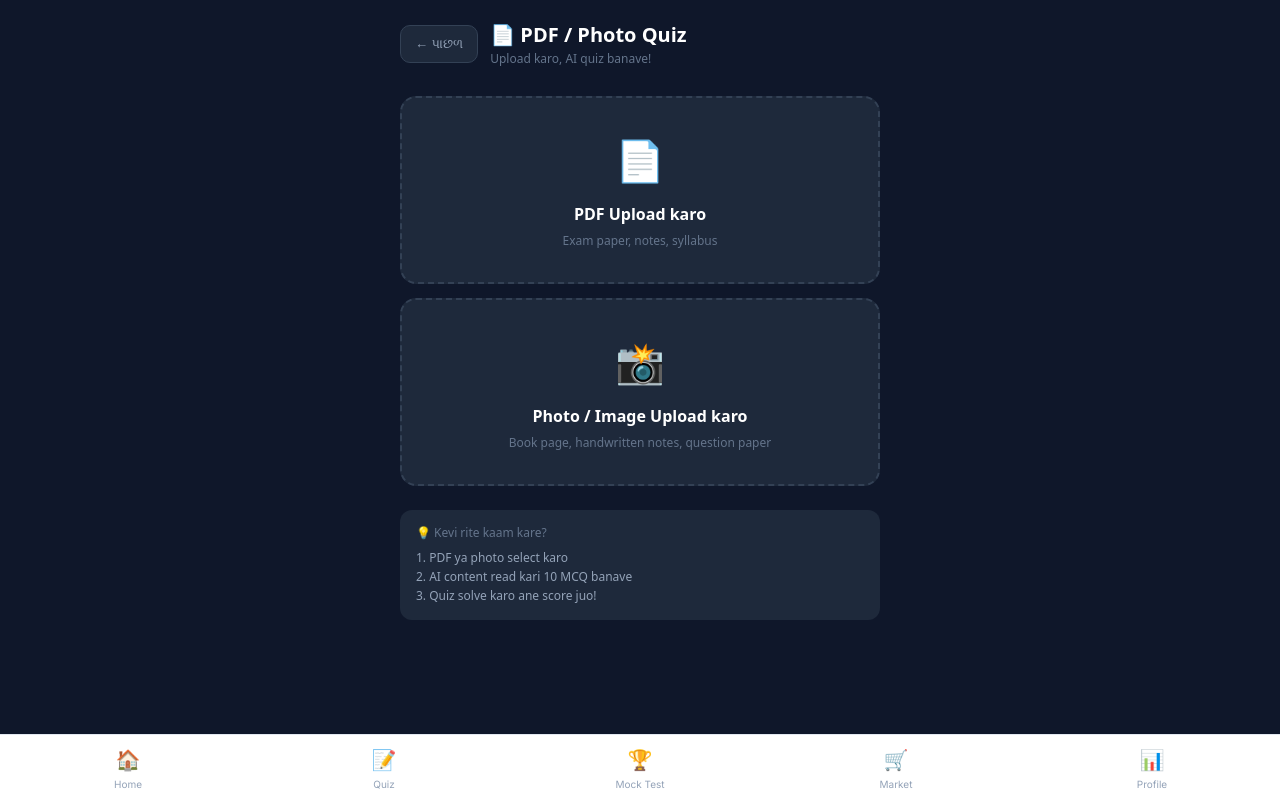
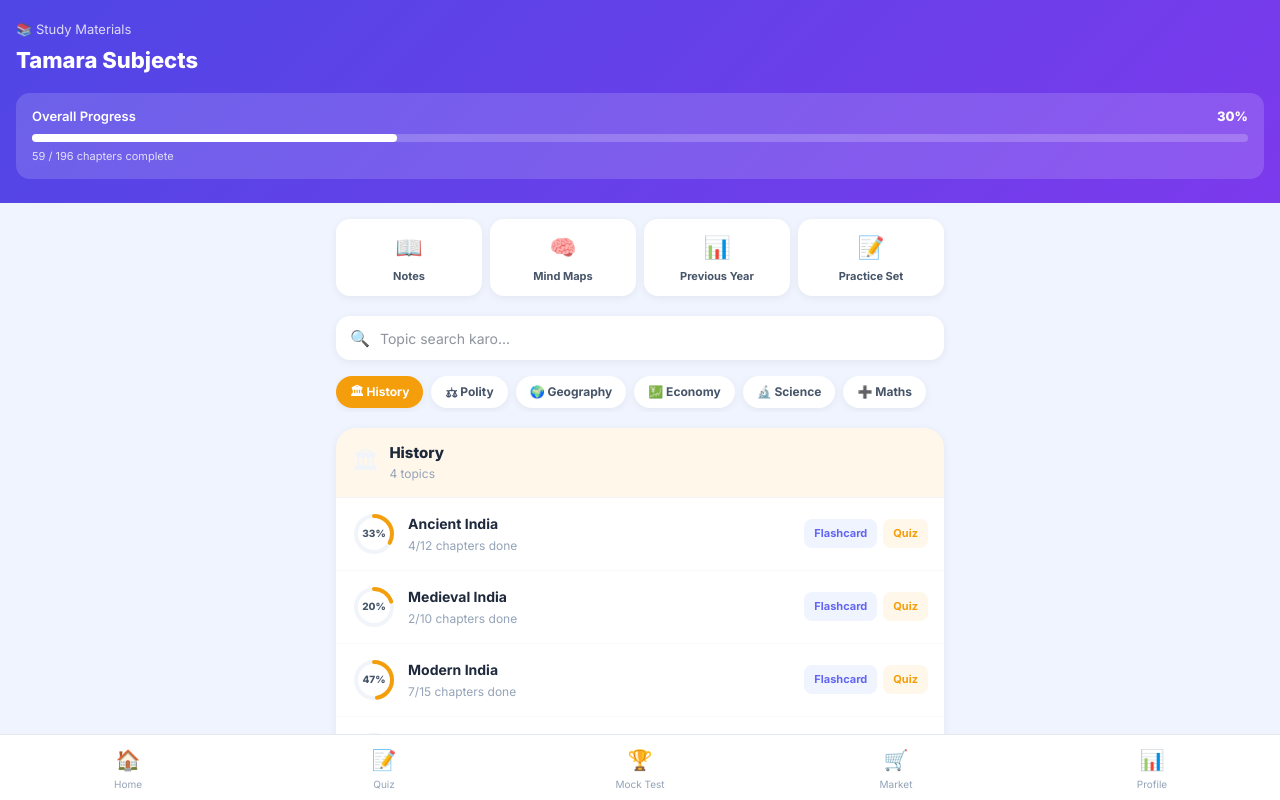
Before and after one commit to govappbuilder-hue/-exambuddy, a Next.js app: page /study-materials in a window 1280 px wide. Shown: the top 800 px of the page. Built offline with nearby package versions, Linux system fonts and the light colour scheme.

Commit message:
feat: add study-materials page

```diff
--- a/src/app/study-materials/page.jsx
+++ b/src/app/study-materials/page.jsx
@@ -1,178 +1,268 @@
 'use client';
-import { useState, useRef } from 'react';
+import { useState } from 'react';
 import { useRouter } from 'next/navigation';
+
+const subjects = [
+  {
+    id: 'history',
+    name: 'History',
+    icon: '\u{1F3DB}',
+    color: '#f59e0b',
+    topics: [
+      { id: 1, title: 'Ancient India', chapters: 12, completed: 4 },
+      { id: 2, title: 'Medieval India', chapters: 10, completed: 2 },
+      { id: 3, title: 'Modern India', chapters: 15, completed: 7 },
+      { id: 4, title: 'World History', chapters: 8, completed: 0 },
+    ],
+  },
+  {
+    id: 'polity',
+    name: 'Polity',
+    icon: '\u{2696}',
+    color: '#6366f1',
+    topics: [
+      { id: 5, title: 'Constitution', chapters: 14, completed: 5 },
+      { id: 6, title: 'Parliament', chapters: 8, completed: 3 },
+      { id: 7, title: 'Judiciary', chapters: 6, completed: 6 },
+      { id: 8, title: 'Local Governance', chapters: 5, completed: 0 },
+    ],
+  },
+  {
+    id: 'geography',
+    name: 'Geography',
+    icon: '\u{1F30D}',
+    color: '#10b981',
+    topics: [
+      { id: 9, title: 'Physical Geography', chapters: 10, completed: 2 },
+      { id: 10, title: 'Indian Geography', chapters: 12, completed: 4 },
+      { id: 11, title: 'World Geography', chapters: 8, completed: 1 },
+      { id: 12, title: 'Environment', chapters: 7, completed: 0 },
+    ],
+  },
+  {
+    id: 'economy',
+    name: 'Economy',
+    icon: '\u{1F4B9}',
+    color: '#ec4899',
+    topics: [
+      { id: 13, title: 'Basics of Economy', chapters: 8, completed: 3 },
+      { id: 14, title: 'Indian Economy', chapters: 11, completed: 1 },
+      { id: 15, title: 'Budget & Finance', chapters: 6, completed: 0 },
+    ],
+  },
+  {
+    id: 'science',
+    name: 'Science',
+    icon: '\u{1F52C}',
+    color: '#14b8a6',
+    topics: [
+      { id: 16, title: 'Physics', chapters: 10, completed: 4 },
+      { id: 17, title: 'Chemistry', chapters: 9, completed: 2 },
+      { id: 18, title: 'Biology', chapters: 11, completed: 5 },
+    ],
+  },
+  {
+    id: 'maths',
+    name: 'Maths',
+    icon: '\u{2795}',
+    color: '#8b5cf6',
+    topics: [
+      { id: 19, title: 'Number System', chapters: 6, completed: 6 },
+      { id: 20, title: 'Algebra', chapters: 8, completed: 3 },
+      { id: 21, title: 'Geometry', chapters: 7, completed: 1 },
+      { id: 22, title: 'Data Interpretation', chapters: 5, completed: 0 },
+    ],
+  },
+];
+
+const materialTypes = [
+  { icon: '\u{1F4D6}', label: 'Notes', color: '#6366f1' },
+  { icon: '\u{1F9E0}', label: 'Mind Maps', color: '#8b5cf6' },
+  { icon: '\u{1F4CA}', label: 'Previous Year', color: '#f59e0b' },
+  { icon: '\u{1F4DD}', label: 'Practice Set', color: '#10b981' },
+];
 
 export default function StudyMaterialsPage() {
   const router = useRouter();
-  const [mode, setMode] = useState('select');
-  const [questions, setQuestions] = useState([]);
-  const [current, setCurrent] = useState(0);
-  const [selected, setSelected] = useState(null);
-  const [score, setScore] = useState(0);
-  const [answers, setAnswers] = useState([]);
-  const [uploading, setUploading] = useState(false);
-  const [error, setError] = useState('');
-  const [fileName, setFileName] = useState('');
-  const fileRef = useRef();
-  const cameraRef = useRef();
+  const [activeSubject, setActiveSubject] = useState('history');
+  const [search, setSearch] = useState('');
 
-  const handleFile = async (file) => {
-    if (!file) return;
-    setFileName(file.name);
-    setError('');
-    setUploading(true);
-    setMode('uploading');
-    try {
-      const formData = new FormData();
-      formData.append('file', file);
-      const res = await fetch('/api/generate-quiz', { method: 'POST', body: formData });
-      const data = await res.json();
-      if (data.questions && data.questions.length > 0) {
-        setQuestions(data.questions);
-        setCurrent(0); setSelected(null); setScore(0); setAnswers([]);
-        setMode('quiz');
-      } else {
-        setError('Quiz generate na thayo. Bijo file try karo.');
-        setMode('select');
-      }
-    } catch (e) {
-      setError('Error: ' + e.message);
-      setMode('select');
-    } finally {
-      setUploading(false);
-    }
-  };
+  const currentSubject = subjects.find(s => s.id === activeSubject);
+  const filteredTopics = currentSubject?.topics.filter(t =>
+    t.title.toLowerCase().includes(search.toLowerCase())
+  ) || [];
 
-  const handleAnswer = (opt) => {
-    if (selected !== null) return;
-    setSelected(opt);
-    const q = questions[current];
-    const isCorrect = opt === q.correct_option;
-    if (isCorrect) setScore(s => s + 1);
-    setAnswers(a => [...a, { question: q.question, selected: opt, correct: q.correct_option, isCorrect }]);
-  };
+  const totalChapters = subjects.reduce((a, s) => a + s.topics.reduce((b, t) => b + t.chapters, 0), 0);
+  const completedChapters = subjects.reduce((a, s) => a + s.topics.reduce((b, t) => b + t.completed, 0), 0);
+  const overallPct = Math.round((completedChapters / totalChapters) * 100);
 
-  const handleNext = () => {
-    if (current + 1 < questions.length) { setCurrent(c => c + 1); setSelected(null); }
-    else setMode('result');
-  };
+  return (
+    <div style={{ minHeight: '100vh', background: '#f0f4ff', fontFamily: 'Inter, system-ui', paddingBottom: '90px' }}>
 
-  const reset = () => {
-    setMode('select'); setQuestions([]); setCurrent(0); setSelected(null);
-    setScore(0); setAnswers([]); setError(''); setFileName('');
-  };
+      {/* Header */}
+      <div style={{ background: 'linear-gradient(135deg, #4f46e5 0%, #7c3aed 100%)', padding: '20px 16px 24px', color: 'white' }}>
+        <div style={{ fontSize: '13px', opacity: 0.8, marginBottom: '4px' }}>{'\u{1F4DA}'} Study Materials</div>
+        <div style={{ fontSize: '22px', fontWeight: '800', marginBottom: '16px' }}>Tamara Subjects</div>
 
-  const pct = questions.length > 0 ? Math.round((score / questions.length) * 100) : 0;
+        {/* Overall Progress */}
+        <div style={{ background: 'rgba(255,255,255,0.15)', borderRadius: '14px', padding: '14px 16px' }}>
+          <div style={{ display: 'flex', justifyContent: 'space-between', alignItems: 'center', marginBottom: '8px' }}>
+            <span style={{ fontSize: '13px', fontWeight: '600' }}>Overall Progress</span>
+            <span style={{ fontSize: '13px', fontWeight: '800' }}>{overallPct}%</span>
+          </div>
+          <div style={{ background: 'rgba(255,255,255,0.2)', borderRadius: '6px', height: '8px' }}>
+            <div style={{ width: overallPct + '%', background: 'white', height: '100%', borderRadius: '6px', transition: 'width 0.4s' }} />
+          </div>
+          <div style={{ fontSize: '11px', opacity: 0.8, marginTop: '6px' }}>{completedChapters} / {totalChapters} chapters complete</div>
+        </div>
+      </div>
 
-  if (mode === 'select') return (
-    <div style={{ minHeight: '100vh', background: '#0f172a', fontFamily: 'system-ui', color: 'white', padding: '20px', paddingBottom: '90px' }}>
-      <div style={{ maxWidth: '480px', margin: '0 auto' }}>
-        <div style={{ display: 'flex', alignItems: 'center', gap: '12px', marginBottom: '28px' }}>
-          <button onClick={() => router.back()} style={{ background: '#1e293b', border: '1px solid #334155', borderRadius: '10px', padding: '8px 14px', color: '#94a3b8', cursor: 'pointer', fontSize: '13px' }}>← પાછળ</button>
-          <div>
-            <h1 style={{ fontSize: '20px', fontWeight: '700', margin: 0 }}>📄 PDF / Photo Quiz</h1>
-            <p style={{ fontSize: '12px', color: '#64748b', margin: 0 }}>Upload karo, AI quiz banave!</p>
+      <div style={{ padding: '16px', maxWidth: '640px', margin: '0 auto' }}>
+
+        {/* Material Type Quick Access */}
+        <div style={{ display: 'grid', gridTemplateColumns: 'repeat(4, 1fr)', gap: '8px', marginBottom: '20px' }}>
+          {materialTypes.map((m, i) => (
+            <button key={i} style={{ background: 'white', border: 'none', borderRadius: '14px', padding: '12px 6px', textAlign: 'center', cursor: 'pointer', boxShadow: '0 2px 8px rgba(0,0,0,0.06)' }}>
+              <div style={{ fontSize: '22px', marginBottom: '4px' }}>{m.icon}</div>
+              <div style={{ fontSize: '11px', fontWeight: '700', color: '#475569' }}>{m.label}</div>
+            </button>
+          ))}
+        </div>
+
+        {/* Search */}
+        <div style={{ background: 'white', borderRadius: '14px', padding: '10px 14px', display: 'flex', alignItems: 'center', gap: '10px', marginBottom: '16px', boxShadow: '0 2px 8px rgba(0,0,0,0.06)' }}>
+          <span style={{ fontSize: '16px' }}>{'\u{1F50D}'}</span>
+          <input
+            value={search}
+            onChange={e => setSearch(e.target.value)}
+            placeholder="Topic search karo..."
+            style={{ border: 'none', outline: 'none', flex: 1, fontSize: '14px', color: '#1e293b', background: 'transparent' }}
+          />
+        </div>
+
+        {/* Subject Tabs */}
+        <div style={{ display: 'flex', gap: '8px', overflowX: 'auto', paddingBottom: '4px', marginBottom: '16px', scrollbarWidth: 'none' }}>
+          {subjects.map(s => (
+            <button
+              key={s.id}
+              onClick={() => setActiveSubject(s.id)}
+              style={{
+                background: activeSubject === s.id ? s.color : 'white',
+                color: activeSubject === s.id ? 'white' : '#475569',
+                border: 'none',
+                borderRadius: '20px',
+                padding: '7px 14px',
+                fontSize: '12px',
+                fontWeight: '700',
+                cursor: 'pointer',
+                whiteSpace: 'nowrap',
+                boxShadow: '0 2px 8px rgba(0,0,0,0.06)',
+                transition: 'all 0.2s',
+              }}
+            >
+              {s.icon} {s.name}
+            </button>
+          ))}
+        </div>
+
+        {/* Topics List */}
+        <div style={{ background: 'white', borderRadius: '20px', overflow: 'hidden', boxShadow: '0 2px 8px rgba(0,0,0,0.06)', marginBottom: '16px' }}>
+          {/* Subject Header */}
+          <div style={{ background: currentSubject?.color + '15', padding: '14px 16px', borderBottom: '1px solid #f1f5f9', display: 'flex', alignItems: 'center', gap: '10px' }}>
+            <span style={{ fontSize: '24px' }}>{currentSubject?.icon}</span>
+            <div>
+              <div style={{ fontSize: '15px', fontWeight: '800', color: '#1e293b' }}>{currentSubject?.name}</div>
+              <div style={{ fontSize: '12px', color: '#94a3b8' }}>{currentSubject?.topics.length} topics</div>
+            </div>
           </div>
+
+          {/* Topic Rows */}
+          {filteredTopics.map((topic, i) => {
+            const pct = Math.round((topic.completed / topic.chapters) * 100);
+            return (
+              <div
+                key={topic.id}
+                onClick={() => router.push(`/study-materials/${currentSubject?.id}/${topic.id}`)}
+                style={{
+                  padding: '14px 16px',
+                  borderBottom: i < filteredTopics.length - 1 ? '1px solid #f8fafc' : 'none',
+                  cursor: 'pointer',
+                  display: 'flex',
+                  alignItems: 'center',
+                  gap: '12px',
+                }}
+              >
+                {/* Circle progress */}
+                <div style={{ position: 'relative', width: '44px', height: '44px', flexShrink: 0 }}>
+                  <svg width="44" height="44" viewBox="0 0 44 44">
+                    <circle cx="22" cy="22" r="18" fill="none" stroke="#f1f5f9" strokeWidth="4"/>
+                    <circle
+                      cx="22" cy="22" r="18"
+                      fill="none"
+                      stroke={currentSubject?.color}
+                      strokeWidth="4"
+                      strokeDasharray={`${2 * Math.PI * 18}`}
+                      strokeDashoffset={`${2 * Math.PI * 18 * (1 - pct / 100)}`}
+                      strokeLinecap="round"
+                      transform="rotate(-90 22 22)"
+                    />
+                  </svg>
+                  <div style={{ position: 'absolute', inset: 0, display: 'flex', alignItems: 'center', justifyContent: 'center', fontSize: '10px', fontWeight: '800', color: '#475569' }}>
+                    {pct}%
+                  </div>
+                </div>
+
+                <div style={{ flex: 1 }}>
+                  <div style={{ fontSize: '14px', fontWeight: '700', color: '#1e293b', marginBottom: '3px' }}>{topic.title}</div>
+                  <div style={{ fontSize: '12px', color: '#94a3b8' }}>{topic.completed}/{topic.chapters} chapters done</div>
+                </div>
+
+                <div style={{ display: 'flex', gap: '6px' }}>
+                  <button
+                    onClick={e => { e.stopPropagation(); router.push(`/flashcards?topic=${topic.id}`); }}
+                    style={{ background: '#f0f4ff', border: 'none', borderRadius: '8px', padding: '6px 10px', fontSize: '11px', fontWeight: '700', color: '#6366f1', cursor: 'pointer' }}
+                  >
+                    Flashcard
+                  </button>
+                  <button
+                    onClick={e => { e.stopPropagation(); router.push(`/quiz?topic=${topic.id}`); }}
+                    style={{ background: currentSubject?.color + '15', border: 'none', borderRadius: '8px', padding: '6px 10px', fontSize: '11px', fontWeight: '700', color: currentSubject?.color, cursor: 'pointer' }}
+                  >
+                    Quiz
+                  </button>
+                </div>
+              </div>
+            );
+          })}
+
+          {filteredTopics.length === 0 && (
+            <div style={{ padding: '40px', textAlign: 'center', color: '#94a3b8', fontSize: '14px' }}>
+              {'\u{1F50D}'} Koi topic nahi malyo
+            </div>
+          )}
         </div>
-        {error && <div style={{ background: '#450a0a', border: '1px solid #7f1d1d', borderRadius: '12px', padding: '12px 16px', marginBottom: '16px', fontSize: '13px', color: '#fca5a5' }}>⚠️ {error}</div>}
-        <div style={{ display: 'grid', gap: '14px' }}>
-          <div onClick={() => fileRef.current.click()} style={{ background: '#1e293b', border: '2px dashed #334155', borderRadius: '16px', padding: '32px 20px', textAlign: 'center', cursor: 'pointer' }}>
-            <div style={{ fontSize: '40px', marginBottom: '12px' }}>📄</div>
-            <div style={{ fontSize: '16px', fontWeight: '700', marginBottom: '6px' }}>PDF Upload karo</div>
-            <div style={{ fontSize: '12px', color: '#64748b' }}>Exam paper, notes, syllabus</div>
-            <input ref={fileRef} type="file" accept=".pdf" style={{ display: 'none' }} onChange={e => handleFile(e.target.files[0])} />
-          </div>
-          <div onClick={() => cameraRef.current.click()} style={{ background: '#1e293b', border: '2px dashed #334155', borderRadius: '16px', padding: '32px 20px', textAlign: 'center', cursor: 'pointer' }}>
-            <div style={{ fontSize: '40px', marginBottom: '12px' }}>📸</div>
-            <div style={{ fontSize: '16px', fontWeight: '700', marginBottom: '6px' }}>Photo / Image Upload karo</div>
-            <div style={{ fontSize: '12px', color: '#64748b' }}>Book page, handwritten notes, question paper</div>
-            <input ref={cameraRef} type="file" accept="image/*" style={{ display: 'none' }} onChange={e => handleFile(e.target.files[0])} />
-          </div>
-        </div>
-        <div style={{ marginTop: '24px', background: '#1e293b', borderRadius: '12px', padding: '14px 16px' }}>
-          <div style={{ fontSize: '12px', color: '#64748b', marginBottom: '6px' }}>💡 Kevi rite kaam kare?</div>
-          <div style={{ fontSize: '12px', color: '#94a3b8', lineHeight: '1.6' }}>1. PDF ya photo select karo<br/>2. AI content read kari 10 MCQ banave<br/>3. Quiz solve karo ane score juo!</div>
+
+        {/* Recently Studied */}
+        <div style={{ background: 'white', borderRadius: '20px', padding: '16px', boxShadow: '0 2px 8px rgba(0,0,0,0.06)' }}>
+          <div style={{ fontSize: '14px', fontWeight: '800', color: '#1e293b', marginBottom: '12px' }}>{'\u{1F552}'} Recently Studied</div>
+          {[
+            { title: 'Modern India', subject: 'History', time: '2 hours ago', color: '#f59e0b' },
+            { title: 'Constitution', subject: 'Polity', time: 'Yesterday', color: '#6366f1' },
+            { title: 'Indian Economy', subject: 'Economy', time: '2 days ago', color: '#ec4899' },
+          ].map((r, i) => (
+            <div key={i} style={{ display: 'flex', alignItems: 'center', gap: '12px', padding: '8px 0', borderBottom: i < 2 ? '1px solid #f8fafc' : 'none' }}>
+              <div style={{ width: '8px', height: '8px', borderRadius: '50%', background: r.color, flexShrink: 0 }} />
+              <div style={{ flex: 1 }}>
+                <div style={{ fontSize: '13px', fontWeight: '700', color: '#1e293b' }}>{r.title}</div>
+                <div style={{ fontSize: '11px', color: '#94a3b8' }}>{r.subject} • {r.time}</div>
+              </div>
+              <button style={{ background: '#f8fafc', border: 'none', borderRadius: '8px', padding: '5px 10px', fontSize: '11px', fontWeight: '700', color: '#475569', cursor: 'pointer' }}>
+                Continue
+              </button>
+            </div>
+          ))}
         </div>
       </div>
     </div>
   );
-
-  if (mode === 'uploading') return (
-    <div style={{ minHeight: '100vh', background: '#0f172a', display: 'flex', alignItems: 'center', justifyContent: 'center', fontFamily: 'system-ui', color: 'white' }}>
-      <div style={{ textAlign: 'center' }}>
-        <div style={{ fontSize: '60px', marginBottom: '20px' }}>🤖</div>
-        <div style={{ fontSize: '20px', fontWeight: '700', marginBottom: '8px' }}>AI Quiz Banavi Rayo Che...</div>
-        <div style={{ fontSize: '13px', color: '#64748b', marginBottom: '20px' }}>"{fileName}" — reading ane MCQ generate kari rayo</div>
-        <div style={{ width: '200px', height: '4px', background: '#1e293b', borderRadius: '2px', margin: '0 auto', overflow: 'hidden' }}>
-          <div style={{ height: '100%', width: '60%', background: '#6366f1', borderRadius: '2px' }} />
-        </div>
-      </div>
-    </div>
-  );
-
-  if (mode === 'result') return (
-    <div style={{ minHeight: '100vh', background: '#0f172a', fontFamily: 'system-ui', color: 'white', padding: '20px', paddingBottom: '90px' }}>
-      <div style={{ maxWidth: '480px', margin: '0 auto', textAlign: 'center' }}>
-        <div style={{ fontSize: '60px', marginBottom: '12px' }}>{pct >= 80 ? '🏆' : pct >= 50 ? '👍' : '💪'}</div>
-        <h2 style={{ fontSize: '22px', fontWeight: '700', marginBottom: '4px' }}>Quiz Puro Thayo!</h2>
-        <div style={{ fontSize: '40px', fontWeight: '900', color: pct >= 80 ? '#10b981' : pct >= 50 ? '#f59e0b' : '#ef4444', marginBottom: '4px' }}>{pct}%</div>
-        <div style={{ fontSize: '14px', color: '#64748b', marginBottom: '24px' }}>{score} / {questions.length} correct</div>
-        <div style={{ display: 'grid', gap: '10px', marginBottom: '24px', textAlign: 'left' }}>
-          {answers.map((a, i) => (
-            <div key={i} style={{ background: a.isCorrect ? '#052e16' : '#450a0a', border: `1px solid ${a.isCorrect ? '#166534' : '#7f1d1d'}`, borderRadius: '10px', padding: '12px 14px' }}>
-              <div style={{ fontSize: '12px', color: '#94a3b8', marginBottom: '4px' }}>Q{i+1}: {a.question}</div>
-              <div style={{ fontSize: '12px' }}>
-                <span style={{ color: a.isCorrect ? '#4ade80' : '#f87171' }}>Taro: {a.selected}</span>
-                {!a.isCorrect && <span style={{ color: '#4ade80', marginLeft: '10px' }}>✓ Sahi: {a.correct}</span>}
-              </div>
-            </div>
-          ))}
-        </div>
-        <button onClick={reset} style={{ width: '100%', padding: '14px', background: '#6366f1', border: 'none', borderRadius: '12px', color: 'white', fontWeight: '800', cursor: 'pointer', fontSize: '15px' }}>🔄 Navo Quiz Karo</button>
-        <button onClick={() => router.push('/')} style={{ width: '100%', padding: '12px', background: 'transparent', border: '1px solid #334155', borderRadius: '12px', color: '#94a3b8', cursor: 'pointer', fontSize: '14px', marginTop: '10px' }}>🏠 Dashboard</button>
-      </div>
-    </div>
-  );
-
-  const q = questions[current];
-  const opts = ['a', 'b', 'c', 'd'];
-  return (
-    <div style={{ minHeight: '100vh', background: '#0f172a', fontFamily: 'system-ui', color: 'white', display: 'flex', flexDirection: 'column' }}>
-      <div style={{ background: '#1e293b', padding: '12px 16px', display: 'flex', justifyContent: 'space-between', alignItems: 'center', borderBottom: '1px solid #334155' }}>
-        <button onClick={reset} style={{ background: '#334155', border: 'none', borderRadius: '8px', padding: '6px 12px', color: '#94a3b8', cursor: 'pointer', fontSize: '13px' }}>✕ Chhod</button>
-        <div style={{ fontSize: '13px', color: '#94a3b8' }}>{current + 1} / {questions.length}</div>
-        <div style={{ fontSize: '13px', color: '#10b981', fontWeight: '700' }}>Score: {score}</div>
-      </div>
-      <div style={{ height: '3px', background: '#1e293b' }}>
-        <div style={{ height: '100%', width: `${((current + 1) / questions.length) * 100}%`, background: '#6366f1', transition: 'width 0.3s' }} />
-      </div>
-      <div style={{ flex: 1, padding: '20px 16px', maxWidth: '480px', margin: '0 auto', width: '100%' }}>
-        <div style={{ fontSize: '11px', color: '#64748b', marginBottom: '8px' }}>📄 {fileName}</div>
-        <div style={{ fontSize: '17px', fontWeight: '700', lineHeight: '1.5', marginBottom: '24px', minHeight: '60px' }}>{q.question}</div>
-        <div style={{ display: 'grid', gap: '10px', marginBottom: '20px' }}>
-          {opts.map(opt => {
-            const val = q[opt];
-            if (!val) return null;
-            let bg = '#1e293b', border = '#334155', color = 'white';
-            if (selected !== null) {
-              if (opt === q.correct_option) { bg = '#052e16'; border = '#16a34a'; color = '#4ade80'; }
-              else if (opt === selected) { bg = '#450a0a'; border = '#dc2626'; color = '#f87171'; }
-            }
-            return (
-              <button key={opt} onClick={() => handleAnswer(opt)} disabled={selected !== null}
-                style={{ background: bg, border: `1px solid ${border}`, borderRadius: '12px', padding: '14px 16px', color, textAlign: 'left', cursor: selected ? 'default' : 'pointer', fontSize: '14px', transition: 'all 0.2s' }}>
-                <span style={{ color: '#64748b', marginRight: '10px', fontSize: '12px' }}>{opt.toUpperCase()}.</span>{val}
-              </button>
-            );
-          })}
-        </div>
-        {selected && <div style={{ background: '#1e293b', borderRadius: '10px', padding: '12px 14px', marginBottom: '16px', fontSize: '12px', color: '#94a3b8', lineHeight: '1.5' }}>💡 {q.explanation || 'Aage vadho!'}</div>}
-        {selected && (
-          <button onClick={handleNext} style={{ width: '100%', padding: '14px', background: '#6366f1', border: 'none', borderRadius: '12px', color: 'white', fontWeight: '800', cursor: 'pointer', fontSize: '15px' }}>
-            {current + 1 < questions.length ? 'Aage →' : '🏁 Result Juo'}
-          </button>
-        )}
-      </div>
-    </div>
-  );
 }
```
